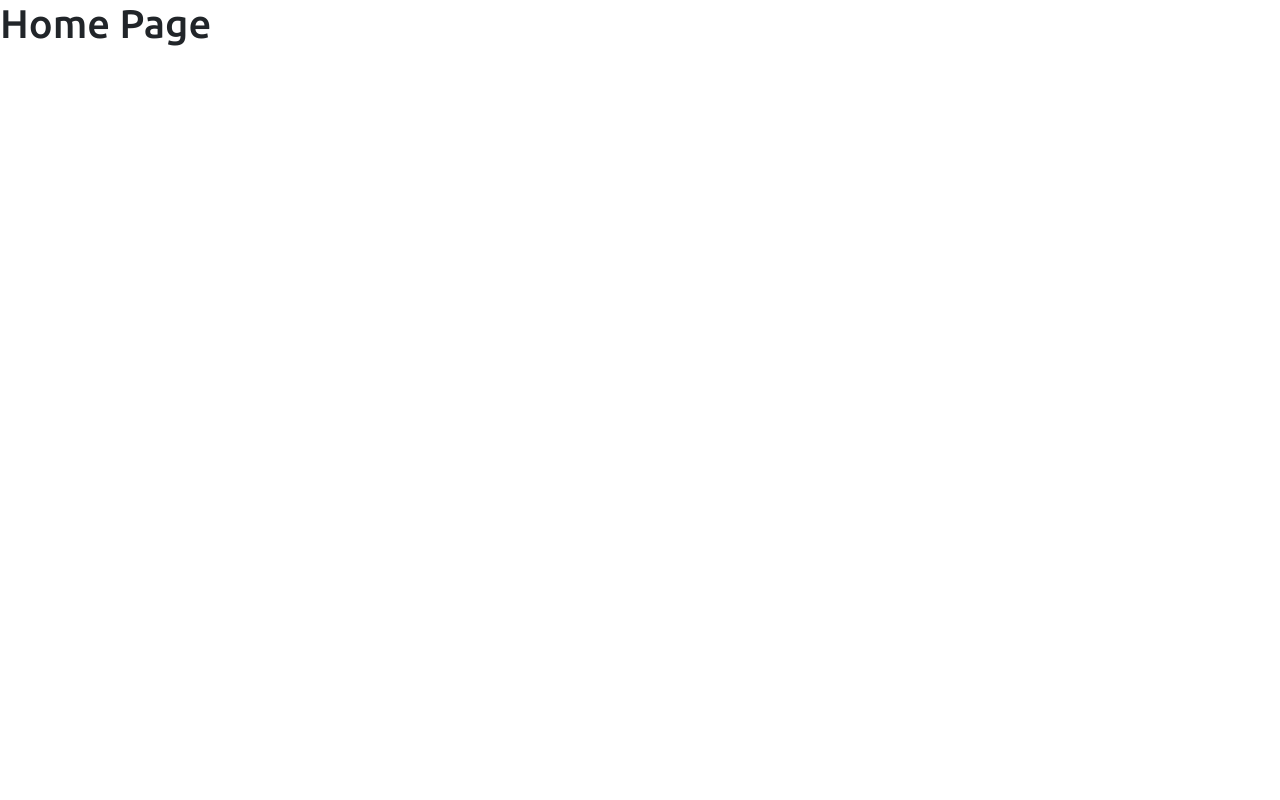
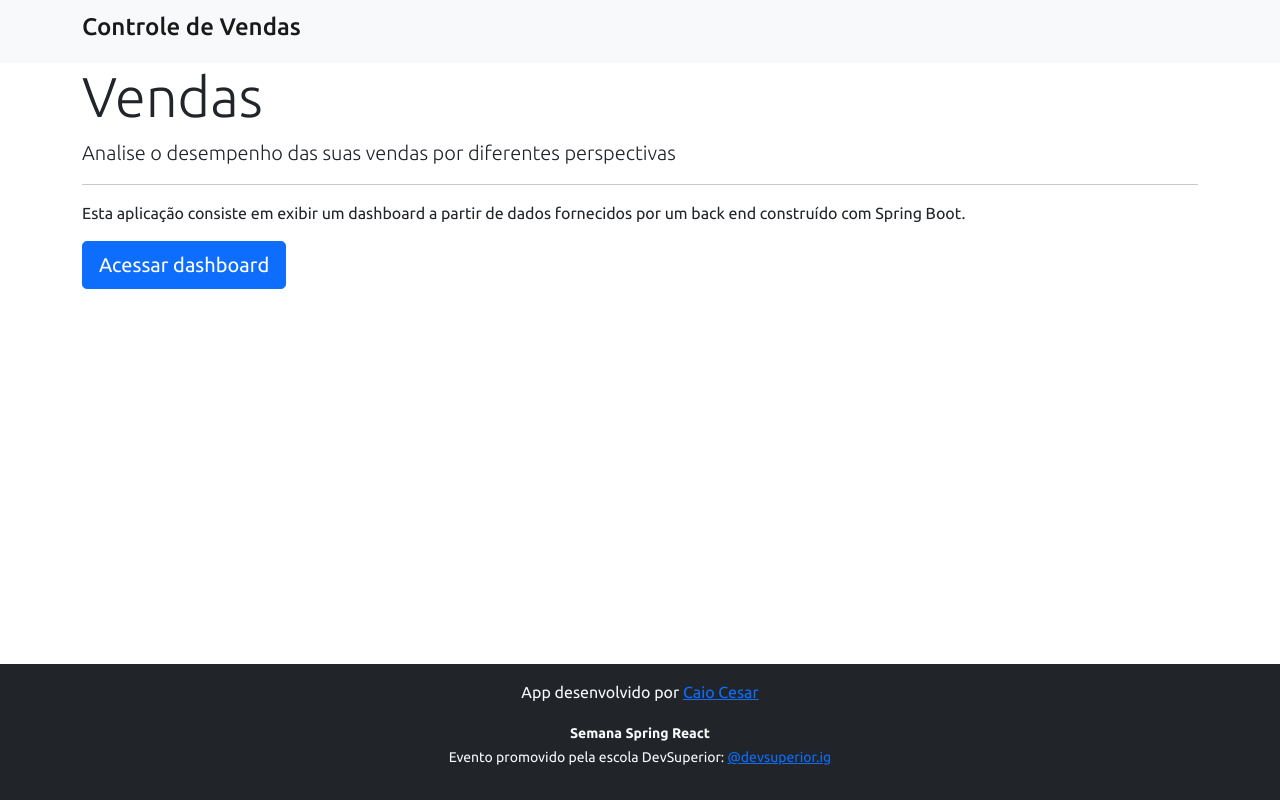
Before and after one commit to Caio-eng/projeto-sds3, a React (Create React App) app in the folder frontend/: page / in a window 1280 px wide. Built offline with nearby package versions, Linux system fonts and the light colour scheme.

Commit message:
Home, navigation

```diff
--- a/frontend/src/components/NavBar/index.tsx
+++ b/frontend/src/components/NavBar/index.tsx
@@ -1,8 +1,12 @@
+import { Link } from "react-router-dom";
+
 const NavBar = () => {
     return (
         <nav className="navbar navbar-expand-lg navbar-light bg-light">
             <div className="container">
-                <h3>Controle de Vendas</h3>
+                <Link className="navbar-brand" to="/">
+                    <h4>Controle de Vendas</h4>
+                </Link>
             </div>
         </nav>
 
--- a/frontend/src/pages/Home/index.tsx
+++ b/frontend/src/pages/Home/index.tsx
@@ -1,9 +1,24 @@
+import Footer from "components/Footer";
+import NavBar from "components/NavBar";
+import { Link } from "react-router-dom";
+
 const Home = () => {
     return (
-        <div>
-            <h1>Home Page</h1>
-        </div>
-
+        <>
+            <NavBar />
+            <div className="container">
+                <div className="jumbotron">
+                    <h1 className="display-4">Vendas</h1>
+                    <p className="lead">Analise o desempenho das suas vendas por diferentes perspectivas</p>
+                    <hr />
+                    <p>Esta aplicação consiste em exibir um dashboard a partir de dados fornecidos por um back end construído com Spring Boot.</p>
+                    <Link className="btn btn-primary btn-lg" to="/dashboard">
+                        Acessar dashboard
+                    </Link>
+                </div>
+            </div>
+            <Footer />
+        </>
     );
 }
 
```
